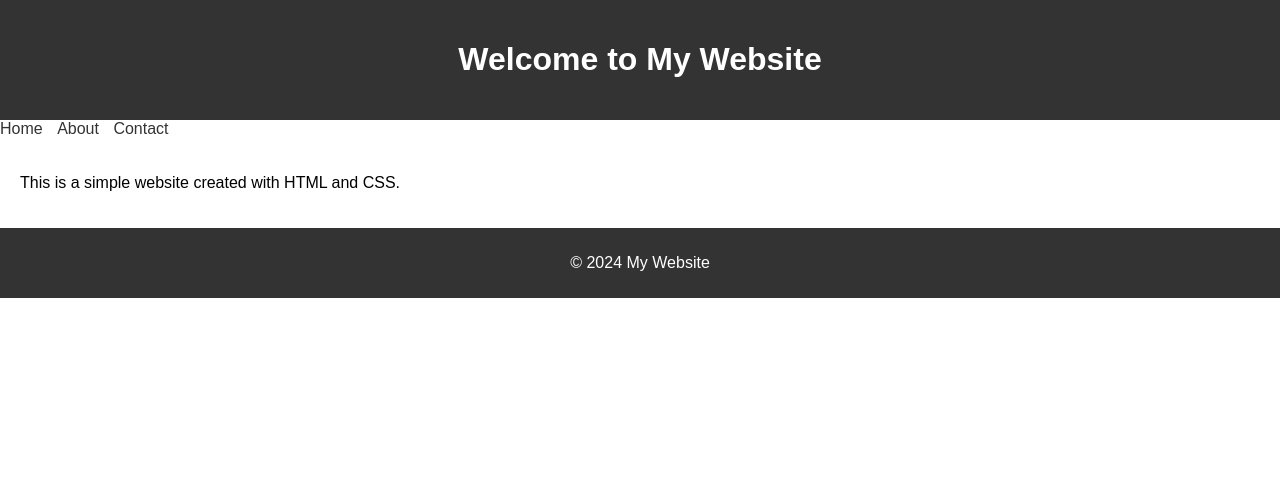
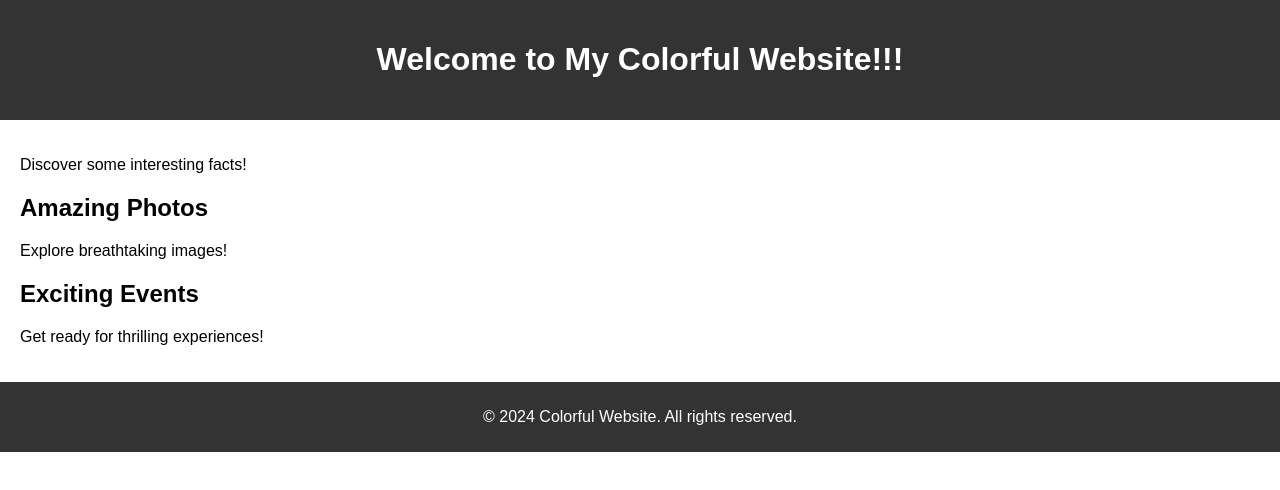
Before and after one commit to Anousith1/netlify-app, a plain HTML site: page index.html in a window 1280 px wide. Drawn offline with Linux system fonts and the light colour scheme.

Commit message:
Update index.html

```diff
--- a/index.html
+++ b/index.html
@@ -3,25 +3,28 @@
 <head>
     <meta charset="UTF-8">
     <meta name="viewport" content="width=device-width, initial-scale=1.0">
-    <title>Simple Website</title>
+    <title>Colorful Website</title>
     <link rel="stylesheet" href="style.css">
 </head>
 <body>
     <header>
-        <h1>Welcome to My Website</h1>
+        <h1>Welcome to My Colorful Website!!!</h1>
     </header>
-    <nav>
-        <ul>
-            <li><a href="#">Home</a></li>
-            <li><a href="#">About</a></li>
-            <li><a href="#">Contact</a></li>
-        </ul>
-    </nav>
     <main>
-        <p>This is a simple website created with HTML and CSS.</p>
+        <section class="color-section" id="fun-facts">
+            <p>Discover some interesting facts!</p>
+        </section>
+        <section class="color-section" id="amazing-photos">
+            <h2>Amazing Photos</h2>
+            <p>Explore breathtaking images!</p>
+        </section>
+        <section class="color-section" id="exciting-events">
+            <h2>Exciting Events</h2>
+            <p>Get ready for thrilling experiences!</p>
+        </section>
     </main>
     <footer>
-        <p>&copy; 2024 My Website</p>
+        <p>&copy; 2024 Colorful Website. All rights reserved.</p>
     </footer>
 </body>
 </html>
```
